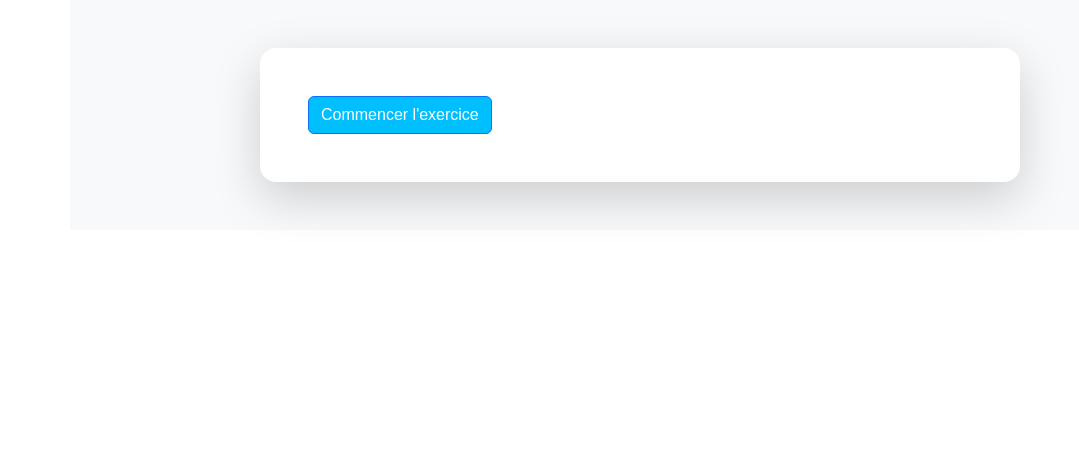
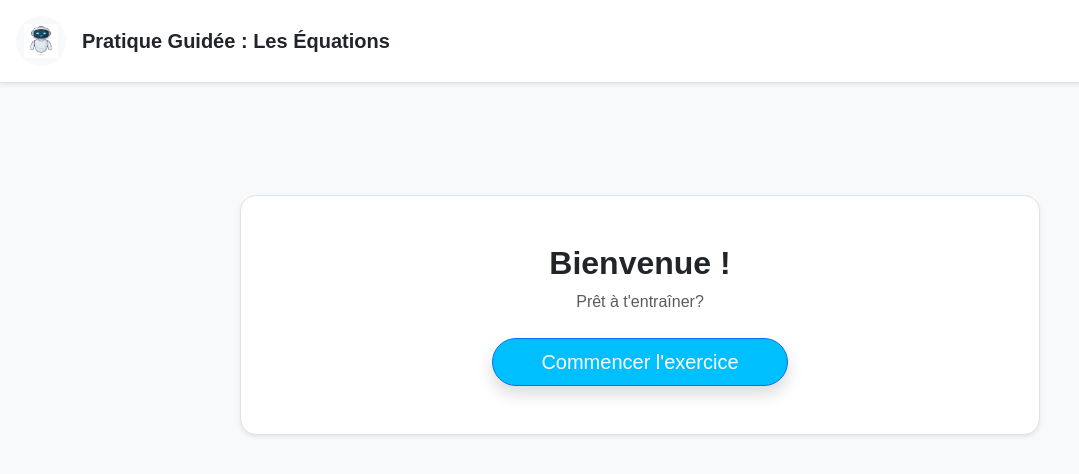
Before and after one commit to agbeSimi/litterAI, a React (Vite) app: page /pratiqueGuide in a window 1280 px wide. Shown: the top 474 px of the page, without its empty margins (0-1079 px from the left). Built offline with nearby package versions, Linux system fonts and the light colour scheme.

Commit message:
style de la page de discussion avec le bot

```diff
--- a/src/pages/PratiqueGuide.jsx
+++ b/src/pages/PratiqueGuide.jsx
@@ -1,52 +1,90 @@
-import {useState} from "react";
+import React, {useState} from "react";
 import {lancerExercice, envoyerMessage} from "../services/LitterAI_API.js";
+import logoRobot from "../assets/logo_robot.png";
 
 function PratiqueGuide() {
   const [conversation, setConversation] = useState([]);
   const [isWorking, setIsWorking] = useState(false);
   const[input, setInput] = useState("");
-  return(
-    <div className="container py-5 min-h-screen bg-light">
-      <div className="row justify-content-center">
-        <div className="col-lg-8 bg-white p-5 shadow-lg rounded-4">
+  return (
+    <div className="container-fluid d-flex flex-column vh-100 bg-light p-0">
 
-          {conversation?.filter((_, index) => index !== 0).map((message, index) => (
-            <div key={index} style={{ whiteSpace: 'pre-wrap' }}>
-              {message.content}
+      <div className="bg-white border-bottom p-3 shadow-sm text-center d-flex flex-row mb-3 d-flex align-items-center">
+        <div className="bg-light rounded-circle p-2 d-flex align-items-center justify-content-center me-3" style={{ width: '50px', height: '50px' }}>
+          <img
+            src={logoRobot}
+            alt="Robot"
+            style={{ width: '100%', height: 'auto' }}
+          />
         </div>
-          ))}
+        <h5 className="mb-0 fw-bold">Pratique Guidée : Les Équations</h5>
+      </div>
 
-          {(conversation?.length || 0) === 0 && <button
-            className="btn btn-primary"
+      <div className="flex-grow-1 overflow-auto p-3 p-md-5" style={{ scrollBehavior: 'smooth' }}>
+        <div className="mx-auto" style={{ maxWidth: '800px' }}>
+
+          {(conversation?.length || 0) === 0 && (
+            <div className="d-flex flex-column align-items-center justify-content-center mt-5 py-5 border rounded-4 bg-white shadow-sm">
+              <h2 className="fw-bold">Bienvenue !</h2>
+              <p className="text-muted mb-4">Prêt à t'entraîner?</p>
+              <button
+                className="btn btn-primary btn-lg rounded-pill px-5 shadow"
                 onClick={() => lancerExercice(conversation, setConversation, setIsWorking)}
                 disabled={isWorking}
               >
-            {isWorking ? "L'IA réfléchit..." : "Commencer l'exercice"}
-          </button>}
-          <div>
-            {conversation?.length > 0 && <input
+                {isWorking ? "Chargement..." : "Commencer l'exercice"}
+              </button>
+            </div>
+          )}
+
+          {/* Affichage des messages en bulles */}
+          {conversation?.filter((_, index) => index !== 0).map((message, index) => (
+            <div key={index} className={`d-flex mb-4 ${message.role === 'user' ? 'justify-content-end' : 'justify-content-start'}`}>
+              <div
+                className={`p-3 shadow-sm ${message.role === 'user' ? 'bg-primary text-white rounded-user' : 'bg-white text-dark border rounded-bot'}`}
+                style={{ maxWidth: '85%', whiteSpace: 'pre-wrap' }}
+              >
+                {message.content}
+              </div>
+            </div>
+          ))}
+        </div>
+      </div>
+
+      {/* ZONE D'INPUT : Toujours fixée en bas */}
+      {conversation?.length > 0 && (
+        <div className="bg-white border-top p-3 p-md-4 shadow-lg">
+          <div className="mx-auto position-relative" style={{ maxWidth: '800px' }}>
+            <div className="d-flex align-items-center border rounded-pill bg-light p-1 ps-3 shadow-sm">
+              <input
                 type="text"
-            className="form-control mb-3"
+                className="form-control border-0 bg-transparent shadow-none py-2"
+                placeholder="Écris ta réponse ici..."
                 value={input}
                 onChange={(e) => setInput(e.target.value)}
-            disabled={isWorking}/>
-            }
-
-            {conversation?.length > 0 && <button
-              type="submit"
-              className="btn btn-primary border-0"
                 disabled={isWorking}
-              onClick={() => envoyerMessage(conversation,setConversation,input,setInput,setIsWorking)}
+                onKeyDown={(e) => e.key === 'Enter' && !isWorking && envoyerMessage(conversation, setConversation, input, setInput, setIsWorking)}
+              />
+              <button
+                className={`btn border-0 rounded-circle ms-2 d-flex align-items-center justify-content-center ${!input.trim() || isWorking ? 'btn-light text-muted' : 'btn-primary'}`}
+                style={{ width: '45px', height: '45px' }}
+                disabled={isWorking}
+                onClick={() => envoyerMessage(conversation, setConversation, input, setInput, setIsWorking)}
               >
-            Envoyer
+                {isWorking ? <span className="spinner-border spinner-border-sm"></span> : <i className="bi bi-send-fill"></i>}
               </button>
-            }
-          </div>
-
             </div>
           </div>
         </div>
-  )
+      )}
+
+      {/* CSS interne pour les bulles (à mettre dans ton fichier CSS) */}
+      <style>{`
+        .rounded-user { border-radius: 20px 20px 5px 20px; }
+        .rounded-bot { border-radius: 20px 20px 20px 5px; }
+      `}</style>
+    </div>
+  );
 }
 
 export default PratiqueGuide;
```
Lines whose indentation alone changed are shown as unchanged.
